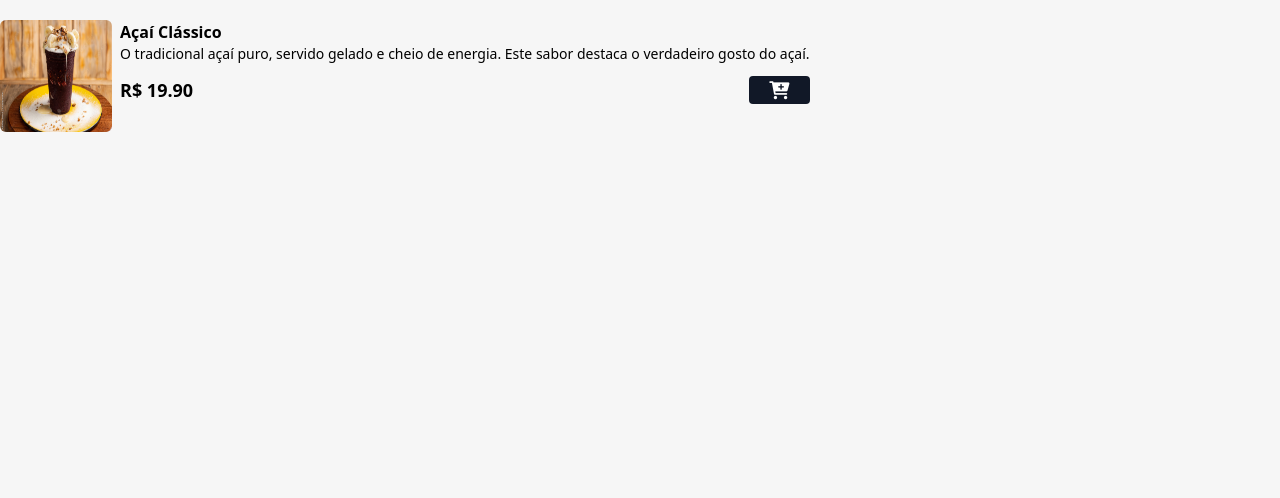
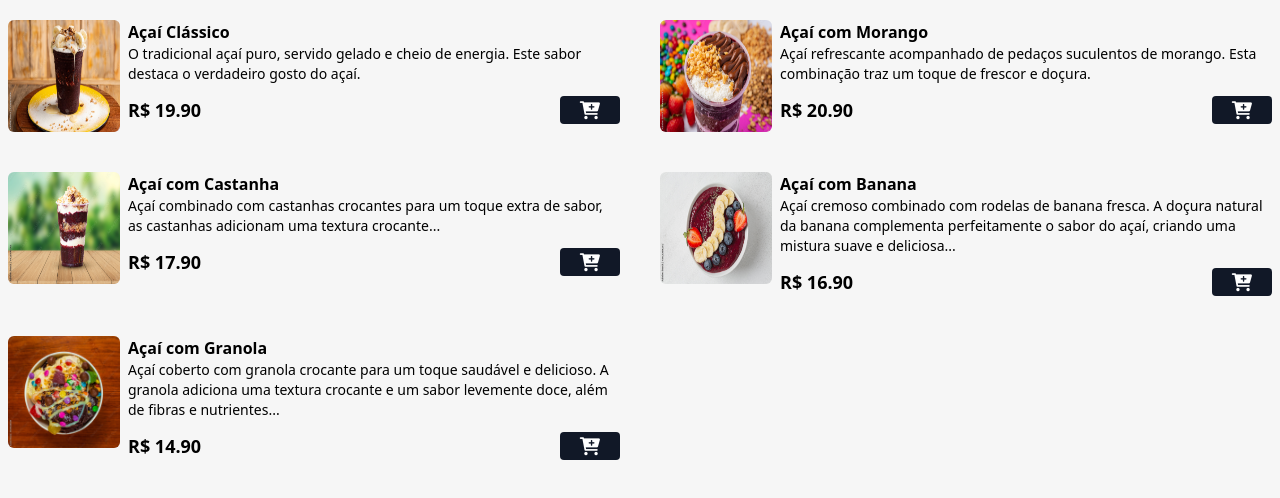
Before and after one commit to jesseprogran/acai-em-casa, a website: page index.html in a window 1280 px wide. Shown: the part 496-994 px from the top of the page. Before the commit the page ends 800 px from the top, so only its background shows below. Drawn offline with Linux system fonts and the light colour scheme.

Commit message:
realizado etapa segunda etapa

```diff
--- a/index.html
+++ b/index.html
@@ -41,7 +41,9 @@
 
     <!-- MENU -->
     <div id="menu">
-      <main>
+      <main
+        class="grid grid-cols-1 md:grid-cols-2 gap-7 md:gap-10 mx-auto max-w-7xl px-2 mb-16"
+      >
         <!-- PRODUTO ITEM -->
         <div class="flex gap-2">
           <img
@@ -58,7 +60,125 @@
             </p>
             <div class="flex items-center gap-2 justify-between mt-3">
               <p class="font-bold text-lg">R$ 19.90</p>
-              <button class="bg-gray-900 px-5 rounded add-to-cart-btn">
+              <button
+                class="bg-gray-900 px-5 rounded add-to-cart-btn"
+                data-name="Açaí Clássico"
+                data-price="19.90"
+              >
+                <i class="fa fa-cart-plus text-lg text-white"></i>
+              </button>
+            </div>
+          </div>
+        </div>
+        <!-- FIM PRODUTO ITEM -->
+
+        <!-- PRODUTO ITEM -->
+        <div class="flex gap-2">
+          <img
+            src="assets/acai03.jpeg"
+            class="w-28 h-28 rounded-md hover:scale-110 hover:-rotate-2 duration-300"
+            alt="açai 01"
+          />
+
+          <div>
+            <p class="font-bold">Açaí com Morango</p>
+            <p class="text-sm">
+              Açaí refrescante acompanhado de pedaços suculentos de morango.
+              Esta combinação traz um toque de frescor e doçura.
+            </p>
+            <div class="flex items-center gap-2 justify-between mt-3">
+              <p class="font-bold text-lg">R$ 20.90</p>
+              <button
+                class="bg-gray-900 px-5 rounded add-to-cart-btn"
+                data-name="Açaí com Morango"
+                data-price="20.90"
+              >
+                <i class="fa fa-cart-plus text-lg text-white"></i>
+              </button>
+            </div>
+          </div>
+        </div>
+        <!-- FIM PRODUTO ITEM -->
+
+        <!-- PRODUTO ITEM -->
+        <div class="flex gap-2">
+          <img
+            src="assets/acai02.jpeg"
+            class="w-28 h-28 rounded-md hover:scale-110 hover:-rotate-2 duration-300"
+            alt="açai 01"
+          />
+
+          <div>
+            <p class="font-bold">Açaí com Castanha</p>
+            <p class="text-sm">
+              Açaí combinado com castanhas crocantes para um toque extra de
+              sabor, as castanhas adicionam uma textura crocante...
+            </p>
+            <div class="flex items-center gap-2 justify-between mt-3">
+              <p class="font-bold text-lg">R$ 17.90</p>
+              <button
+                class="bg-gray-900 px-5 rounded add-to-cart-btn"
+                data-name="Açaí com Castanha"
+                data-price="17.90"
+              >
+                <i class="fa fa-cart-plus text-lg text-white"></i>
+              </button>
+            </div>
+          </div>
+        </div>
+        <!-- FIM PRODUTO ITEM -->
+
+        <!-- PRODUTO ITEM -->
+        <div class="flex gap-2">
+          <img
+            src="assets/acai04.jpeg"
+            class="w-28 h-28 rounded-md hover:scale-110 hover:-rotate-2 duration-300"
+            alt="açai 01"
+          />
+
+          <div>
+            <p class="font-bold">Açaí com Banana</p>
+            <p class="text-sm">
+              Açaí cremoso combinado com rodelas de banana fresca. A doçura
+              natural da banana complementa perfeitamente o sabor do açaí,
+              criando uma mistura suave e deliciosa...
+            </p>
+            <div class="flex items-center gap-2 justify-between mt-3">
+              <p class="font-bold text-lg">R$ 16.90</p>
+              <button
+                class="bg-gray-900 px-5 rounded add-to-cart-btn"
+                data-name="Açaí com Banana"
+                data-price="16.90"
+              >
+                <i class="fa fa-cart-plus text-lg text-white"></i>
+              </button>
+            </div>
+          </div>
+        </div>
+        <!-- FIM PRODUTO ITEM -->
+
+        <!-- PRODUTO ITEM -->
+        <div class="flex gap-2">
+          <img
+            src="assets/acai05.jpeg"
+            class="w-28 h-28 rounded-md hover:scale-110 hover:-rotate-2 duration-300"
+            alt="açai 01"
+          />
+
+          <div>
+            <p class="font-bold">Açaí com Granola</p>
+            <p class="text-sm">
+              Açaí coberto com granola crocante para um toque saudável e
+              delicioso. A granola adiciona uma textura crocante e um sabor
+              levemente doce, além de fibras e nutrientes...
+            </p>
+            <div class="flex items-center gap-2 justify-between mt-3">
+              <p class="font-bold text-lg">R$ 14.90</p>
+              <button
+                class="bg-gray-900 px-5 rounded add-to-cart-btn"
+                data-name="Açaí com Granola"
+                data-price="14.90"
+              >
                 <i class="fa fa-cart-plus text-lg text-white"></i>
               </button>
             </div>
```
Also changed, not shown: assets/acai04.jpeg (added), assets/acai05.jpeg (added), css/output.css.
